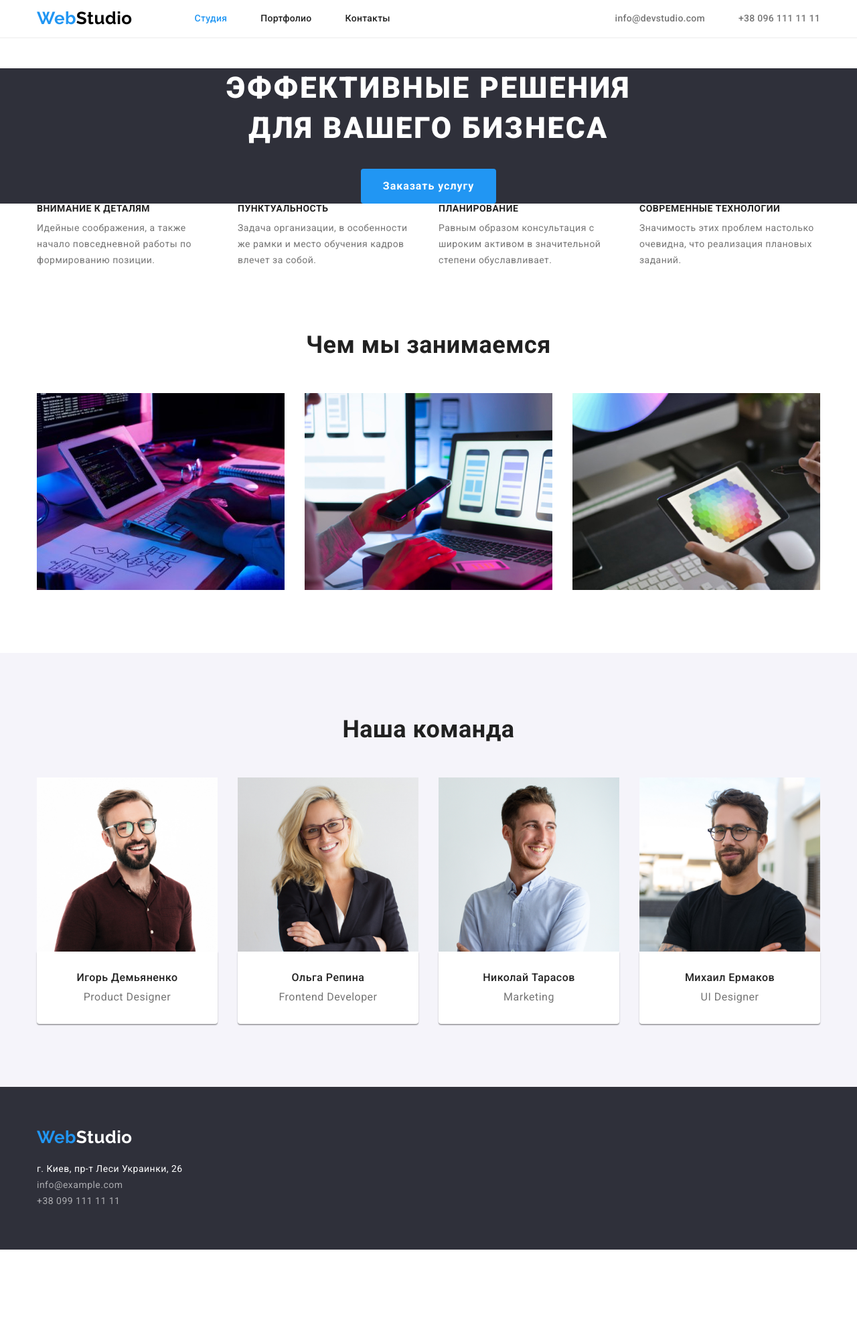
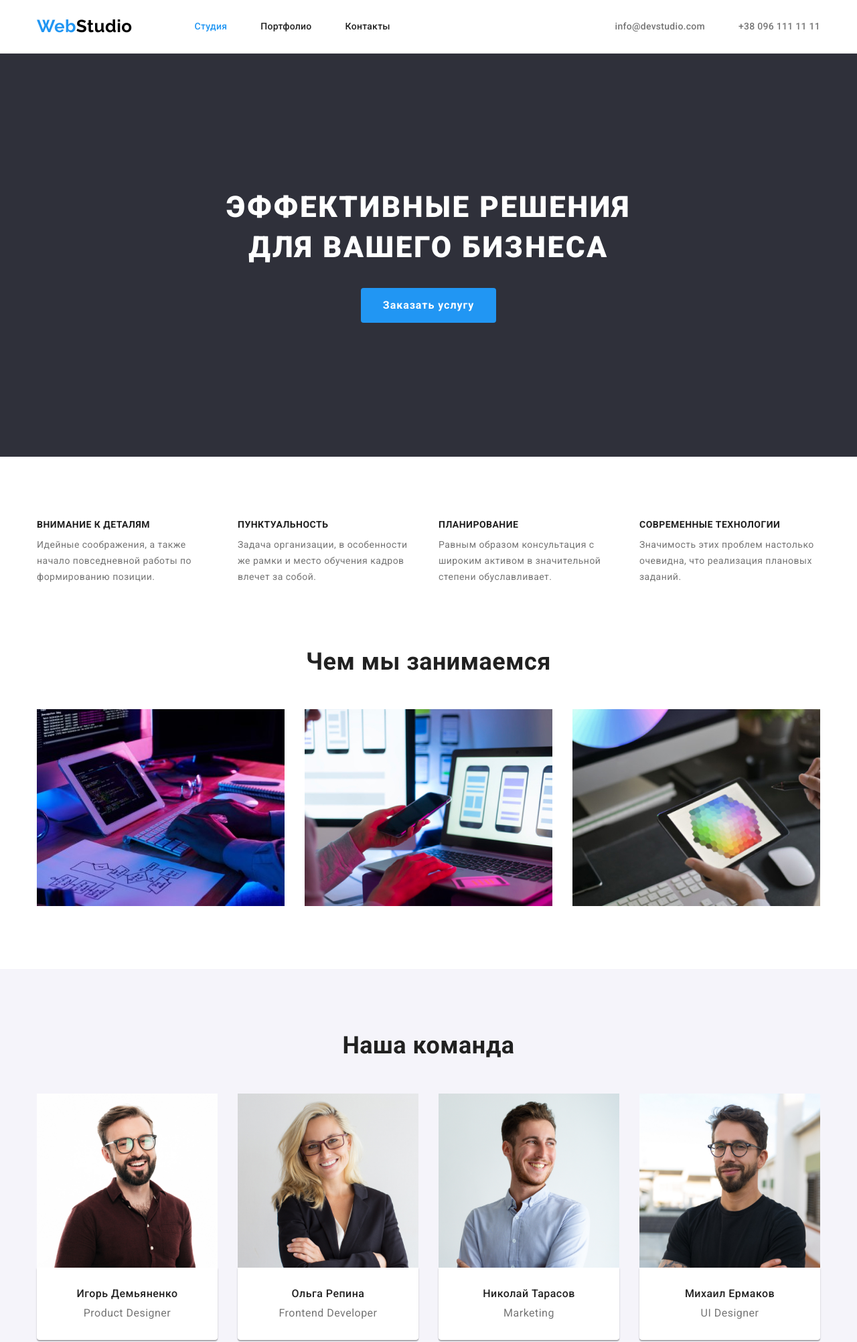
Before and after one commit to Dima-as/goit-markup-hw-03, a plain HTML site: page index.html in a window 1280 px wide. Shown: the top 2004 px of the page at 67% size. Before the commit the page ends 1866 px from the top, so only its background shows below. Drawn offline with nearby package versions, Linux system fonts and the light colour scheme.

Commit message:
Изменяет размер секций

```diff
--- a/css/styles.css
+++ b/css/styles.css
@@ -54,12 +54,11 @@ img {
 }
 
 .page-header {
-   padding-bottom: 45px;
+	border-bottom:  1px solid #ECECEC;
+	padding-top: 24px;
+	padding-bottom: 24px;
 }
 
-.border {
-   border-bottom: 1px solid #ECECEC;
-}
 
 /* logo */
 .logo {
@@ -99,8 +98,8 @@ img {
 }
 .site-nav .link {
    display: block;
-   padding-top: 20px;
-   padding-bottom: 20px;
+   /* padding-top: 20px;
+   padding-bottom: 20px; */
 
 	text-decoration: none;
    color: var(--primary-text-color);
@@ -125,8 +124,8 @@ img {
 }
 .contacts-data  {
    display: block;
-   padding-top: 20px;
-   padding-bottom: 20px;
+   /* padding-top: 20px;
+   padding-bottom: 20px; */
 
 
 	font-weight: 500;
@@ -145,10 +144,12 @@ img {
 }
 
 
-/* hero */
+					/*=================== HERO ================= */
 .hero {
    text-align: center;
    background-color: #2F303A;
+	padding-top: 200px;
+	padding-bottom: 200px;
 
 }
 .hero-title {
@@ -170,6 +171,8 @@ img {
    border: 1px solid transparent;
 }
 .button.secondary {
+	padding: 6px 22px;
+
 	font-weight: 500;
 	font-size: 16px;
 	line-height: 1.62;
@@ -206,6 +209,7 @@ img {
 
                         /*=============== FEATURES =============== */
 .section {
+	padding-top: 94px;
    padding-bottom: 94px;
 }
 
@@ -238,6 +242,10 @@ img {
 }
 
                         /* ================= WORK ================= */
+.work {
+	padding-top: 0;
+}
+
 .work-title {
    margin-bottom: 50px;
 
@@ -256,7 +264,7 @@ img {
                         /* ==================== TEAM ====================  */
 .team {
    background-color: #F5F4FA;
-   padding-top: 94px;
+   /* padding-top: 94px; */
 }
 
 .team-title {
@@ -341,18 +349,19 @@ img {
 	color: var(--Accent);
 
 }
+.footer-item:not(:last-child) {
+	margin-bottom: 9px;
+}
                        /* =================FILTER PORTFOLIO =============== */
-.filter {
-   padding-top: 47px;
-}
 .filter-list {
    display: flex;
    justify-content: center;
+	margin-bottom: 50px;
 }
 
 .filter-item {
    margin-right: 8px;
-   margin-bottom: 50px;
+
 }
                      /* =================== CARDS PORTFOLIO ================= */
 .cards {
--- a/index.html
+++ b/index.html
@@ -12,7 +12,6 @@
 </head>
 <body>
 	<header class="page-header">
-      <div class="border">
       <div class="container main-nav">
          <nav class="main-nav">
             <a href="./Index.html" class="logo">
@@ -29,7 +28,6 @@
                <li class="contacts-item"><a href="tel:+380961111111" class="contacts-data">+38 096 111 11 11</a></li>
             </ul>
       </div>
-   </div>
 	</header>
 	<main>
 <section class="hero">
@@ -61,7 +59,7 @@
    </div>
 </section>
 
-<section class="section">
+<section class="section work">
    <div class="container">
       <h2 class="work-title">Чем мы занимаемся</h2>
       <ul class="work-list list">
@@ -120,12 +118,12 @@
             <samp class="logo-accent">Web</samp>Studio
          </a>
          <ul class="footer-list list">
-            <li>
+            <li class="footer-item">
                <a href="https://goo.gl/maps/dV1eHeY4zasvSxY77" target="_blank" rel="noopener noreferrer" class="footer-contacts city">г. Киев, пр-т Леси Украинки, 26
                </a>
             </li>
-            <li><a href="mailto:info@example.com" class="footer-contacts">info@example.com </a></li>
-            <li><a href="tel:+380991111111" class="footer-contacts">+38 099 111 11 11</a></li>
+            <li class="footer-item"><a href="mailto:info@example.com" class="footer-contacts">info@example.com </a></li>
+            <li class="footer-item"><a href="tel:+380991111111" class="footer-contacts">+38 099 111 11 11</a></li>
          </ul>
       </address>
    </div>
```
Also changed, not shown: portfolio.html (+3 -5 lines).
